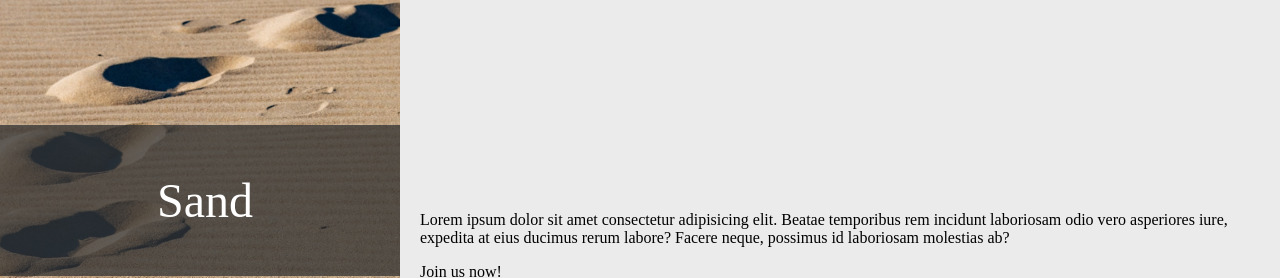
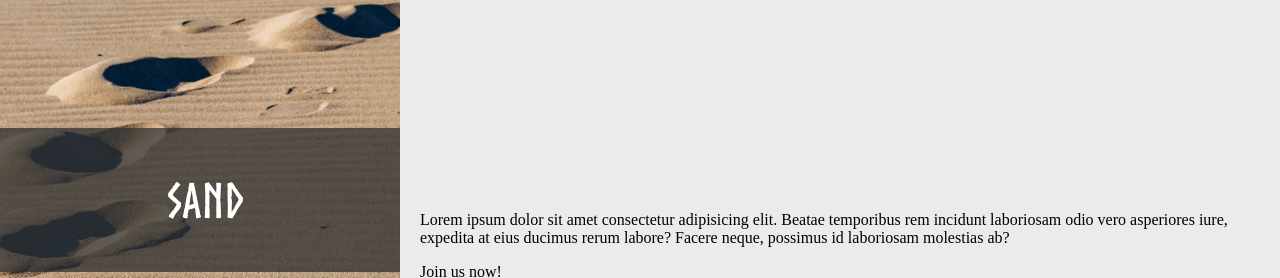
Before and after one commit to thonsm06/sign-up2, a plain HTML site: page index.html in a window 1280 px wide. Shown: the top 278 px of the page. Drawn offline with Linux system fonts and the light colour scheme.

Commit message:
Add font folder and a font

```diff
--- a/style.css
+++ b/style.css
@@ -4,14 +4,17 @@ body {
     /* width: 100vw;
     height: 100vh; */
 }
-
+@font-face {
+    font-family: nameFont;
+    src: url(./fonts/Norse-Bold.otf);
+}
 
 .left {
     background-image: url("./images/sand.webp");
     background-size: cover;
     background-repeat: no-repeat;
     background-position: center;
-    /* background-color: #cccccc; */
+
     width: 400px;
     height: 100vh;
     flex-shrink: 0;
@@ -31,6 +34,7 @@ body {
 .left .name {
     font-size: 3rem;
     color: white;
+    font-family: nameFont;
 }
 
 
```
Also changed, not shown: fonts/Norse-Bold.otf (added).
